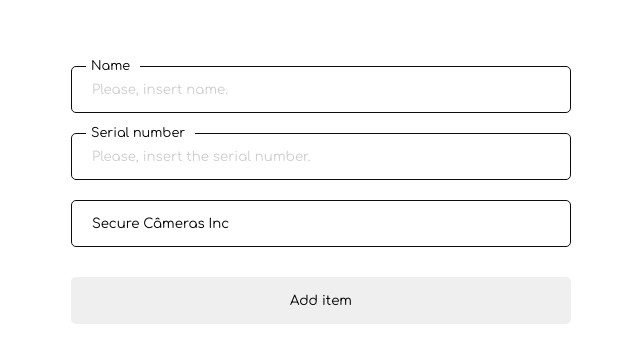
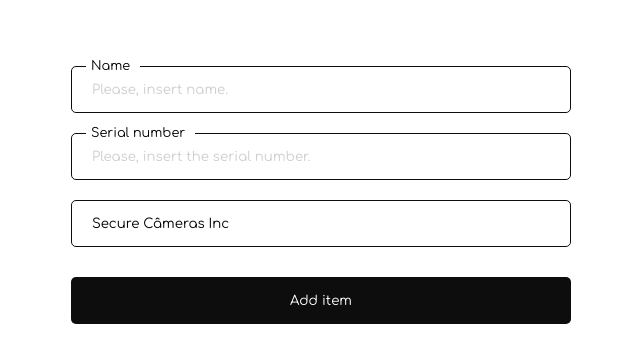
Before and after one commit to sidneifjr/Sebastian, a React (Vite) app: page / in a window 1280 px wide. Shown: the part 156-518 px from the top of the page, without its empty margins (319-959 px from the left). Built offline with nearby package versions, Linux system fonts and the light colour scheme.

Commit message:
Removing unused lines of code in the Form component; adds some missing code, related to the requisites of the test

```diff
--- a/src/components/Form/index.tsx
+++ b/src/components/Form/index.tsx
@@ -19,30 +19,27 @@
 
   const manufacturerHandler = (e: ChangeEvent<HTMLInputElement>) => {
     setManufacturer(e.target.value);
-    console.log(e.target.value);
   }
 
   const formHandler = (e: { preventDefault: () => void; }) => {
     e.preventDefault();
+    var regexValue = /^[a-z0-9]+$/i;
+    var regex = new RegExp(regexValue);
 
-    console.log("name is: " + name + " and serial is: " + serial);
-
+    // Garante que os campos de nome e serial não estão vazios.
     if(name.trim().length === 0 || serial.trim().length === 0){
       return;
     } else if(serial.length < 1){
       return;
     }
 
-    props.onAddItem(name, serial, manufacturer);
+    if(regex.test(serial)){
+      props.onAddItem(name, serial, manufacturer);
 
-    var regex = new RegExp(/^[a-z0-9]+$/i);
-
-    if(regex.test(serial)){
-      console.log('success');
       setName('');
       setSerial('');
     } else {
-      console.log('failure');
+      return
     }
   }
 
@@ -64,11 +61,12 @@
         placeholder="Please, insert the serial number."
         onChange={(e) => serialHandler(e)}
         maxLength={16}
+        className="uppercase"
       />
 
       <Select onSelect={(e: ChangeEvent<HTMLInputElement>) => manufacturerHandler(e)} />
 
-      <button style={{width:"100%", marginTop: "10px"}} type="submit">Add item</button>
+      <button style={{width:"100%", background:"#0D0D0D", color:"#ffffff", marginTop: "10px"}} type="submit">Add item</button>
     </form>
   )
 }
```
